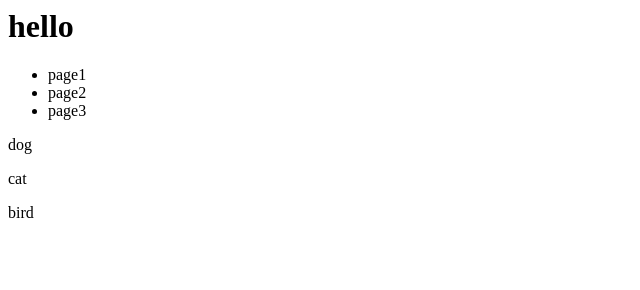
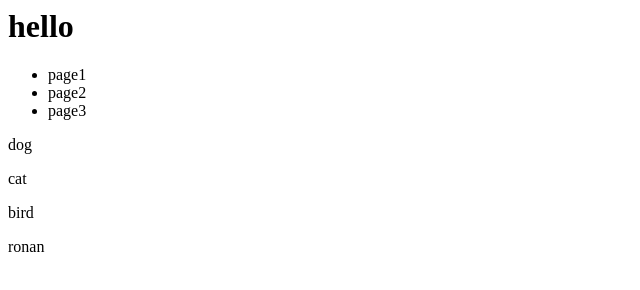
Before and after one commit to MaoKimKy/practice-git, a plain HTML site: page index.html in a window 1280 px wide. Shown: the full height of the page, 0-640 px from the left. Drawn offline with Linux system fonts and the light colour scheme.

Commit message:
add ronan to p

```diff
--- a/index.html
+++ b/index.html
@@ -7,3 +7,4 @@
 <p>dog</p>
 <p>cat</p>
 <p>bird</p>
+<p>ronan</p>
```
